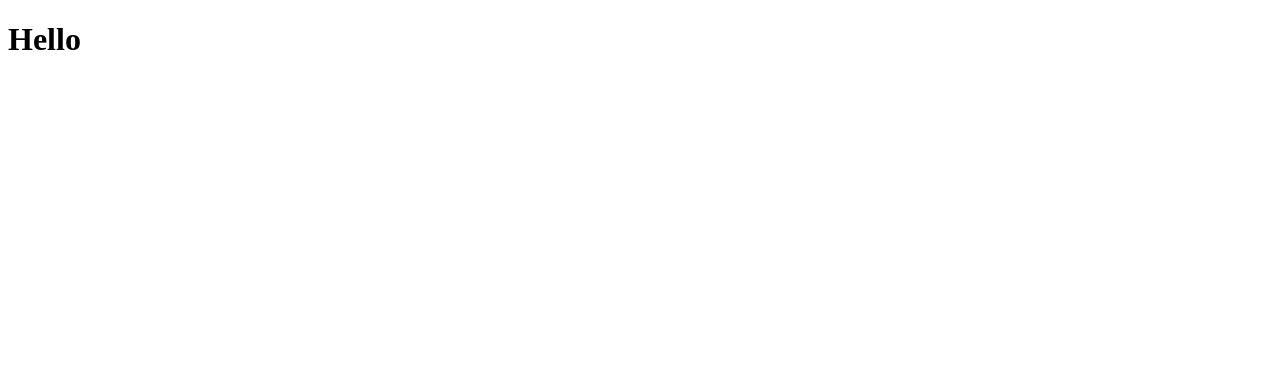
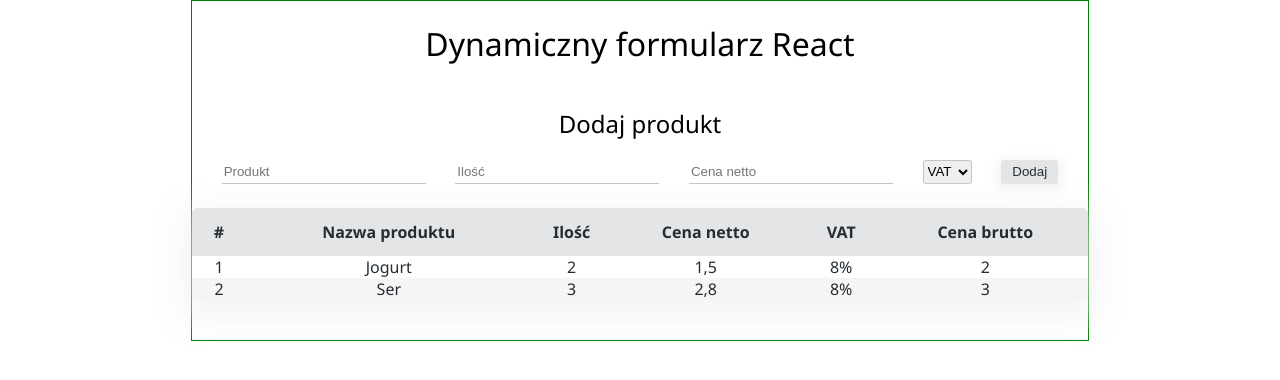
Before and after one commit to stosikmartyna/learning_js, a React (Create React App) app in the folder react_basics/dynamic_form/: page / in a window 1280 px wide. Shown: the top 380 px of the page. Built offline with nearby package versions, Linux system fonts and the light colour scheme.

Commit message:
Add static form and table

```diff
--- /dev/null
+++ b/react_basics/dynamic_form/src/App.css
@@ -0,0 +1,18 @@
+html, body {
+    font-family: 'Segoe UI', Tahoma, Geneva, Verdana, sans-serif;
+    margin: 0;
+    padding: 0;
+}
+
+.view {
+    border: 1px solid green;
+    display: flex;
+    flex-direction: column;
+    margin: 0 auto;
+    width: 70vw;
+}
+
+.view h1 {
+    font-weight: 400;
+    text-align: center;
+}
--- a/react_basics/dynamic_form/src/App.js
+++ b/react_basics/dynamic_form/src/App.js
@@ -1,7 +1,14 @@
 import React from 'react';
+import { Form } from './components/Form/Form';
+import { Table } from './components/Table/Table';
+import './App.css';
 
 export const App = () => {
   return (
-    <h1>Hello</h1>
+    <div className="view">
+      <h1>Dynamiczny formularz React</h1>
+      <Form />
+      <Table />
+    </div>
   );
 }
--- /dev/null
+++ b/react_basics/dynamic_form/src/components/Form/Form.css
@@ -0,0 +1,40 @@
+.form {
+    display: flex;
+    justify-content: space-evenly;
+    margin-bottom: 1.5rem;
+}
+
+h2 {
+    font-weight: 400;
+    margin: none;
+    text-align: center;
+}
+
+input {
+    border: none;
+    border-bottom: 1px solid #c2c3c4;
+    outline: none;
+    width: 200px;
+}
+
+select {
+    border: 1px solid #c2c3c4;
+    border-radius: 3px;
+
+}
+
+button {
+    border: none;
+    background-color: #e4e5e6;
+    border-radius: 3px;
+    box-shadow: 0 3px 10px 5px rgba(240, 240, 240, 0.658);
+    color: rgb(38, 44, 49);
+    outline: none;
+    padding: .3rem .7rem;
+    max-width: max-content;
+}
+
+button:hover {
+    background-color: #c2c3c4;
+    cursor: pointer;
+}
--- /dev/null
+++ b/react_basics/dynamic_form/src/components/Form/Form.jsx
@@ -0,0 +1,22 @@
+import React from 'react';
+import './Form.css';
+
+export const Form = () => {
+    return (
+        <>
+            <h2>Dodaj produkt</h2>
+            <div className="form">
+                <input type="text" placeholder="Produkt"/>
+                <input type="number" placeholder="Ilość"/>
+                <input type="number" placeholder="Cena netto"/>
+                <select name="vat" id="vat">
+                    <option value="">VAT</option>
+                    <option value="vat8">8%</option>
+                    <option value="vat23">23%</option>
+                    <option value="vat32">32%</option>
+                </select>
+                <button>Dodaj</button>
+            </div>
+        </>
+    )
+}
--- /dev/null
+++ b/react_basics/dynamic_form/src/components/Table/Table.css
@@ -0,0 +1,32 @@
+table {
+    border-collapse: collapse;
+    box-shadow: 0 10px 30px 10px rgba(240, 240, 240, 0.658);
+    color: rgb(38, 44, 49);
+    margin: 0 auto 40px;
+    width: 70vw;
+}
+
+th {
+    background-color: rgb(228, 229, 230);
+    border: none;
+    line-height: 2;
+    padding: .5rem 0;
+}
+
+th:nth-child(1) {
+    border-top-left-radius: 6px;
+}
+
+th:last-child {
+    border-top-right-radius: 6px;
+}
+
+tr:nth-child(even) {
+    background-color: rgb(245, 245, 245);
+}
+
+td {
+    max-width: 180px;
+    padding: 0 .5rem;
+    text-align: center;
+}
--- /dev/null
+++ b/react_basics/dynamic_form/src/components/Table/Table.jsx
@@ -0,0 +1,37 @@
+import React from 'react';
+import './Table.css';
+
+export const Table = () => {
+    return (
+        <table>
+          <thead>
+            <tr>
+              <th>#</th>
+              <th>Nazwa produktu</th>
+              <th>Ilość</th>
+              <th>Cena netto</th>
+              <th>VAT</th>
+              <th>Cena brutto</th>
+            </tr>
+          </thead>
+          <tbody>
+            <tr>
+              <td>1</td>
+              <td>Jogurt</td>
+              <td>2</td>
+              <td>1,5</td>
+              <td>8%</td>
+              <td>2</td>
+            </tr>
+            <tr>
+              <td>2</td>
+              <td>Ser</td>
+              <td>3</td>
+              <td>2,8</td>
+              <td>8%</td>
+              <td>3</td>
+            </tr>
+          </tbody>
+        </table>
+    )
+}
```
